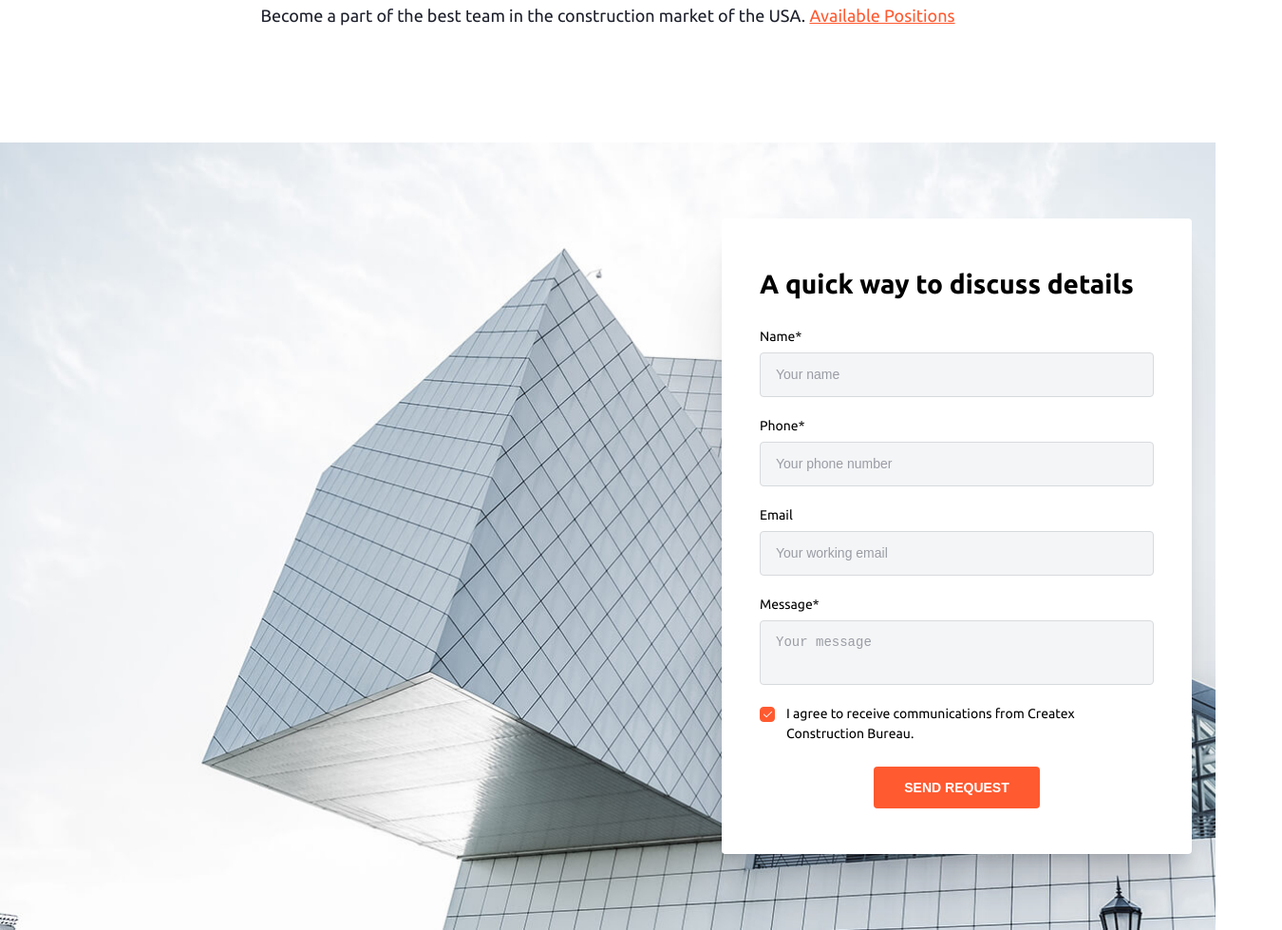
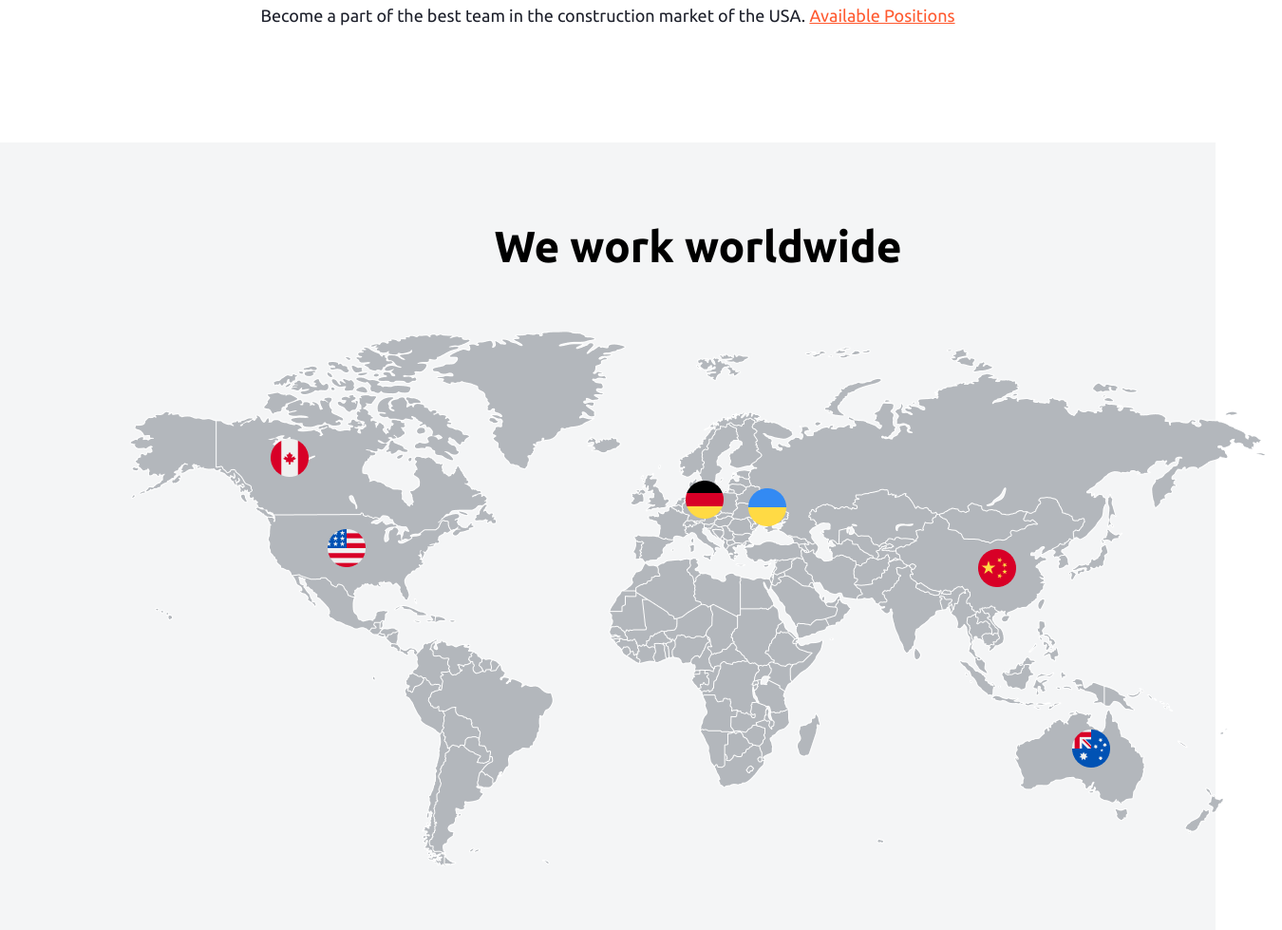
Before and after one commit to Dual1tyxd3v/createx, a website: page source/about.html in a window 1280 px wide. Shown: the part 4928-5907 px from the top of the page at 95% size, 1350 px wide, since content can reach past the window. Drawn offline with Linux system fonts and the light colour scheme.

Commit message:
Finished about page

```diff
--- a/source/about.html
+++ b/source/about.html
@@ -420,6 +420,13 @@
     </div>
   </section>
 
+  <section class="worldwide">
+    <div class="wrapper">
+      <h4 class="title worldwide__title">We work worldwide</h4>
+      <img src="./img/worldwide--bg.png" alt="Map" class="worldwide__img">
+    </div>
+  </section>
+
   <section class="request">
     <div class="wrapper request__wrapper">
       <div class="form request__content">
--- /dev/null
+++ b/source/sass/components/worldwide.scss
@@ -0,0 +1,13 @@
+.worldwide {
+  background-color: #f4f5f6;
+  text-align: center;
+  padding: 8rem 12rem;
+
+  &__img {
+    width: 100%;
+  }
+
+  &__title {
+    margin-bottom: 6rem;
+  }
+}
--- a/source/sass/style.scss
+++ b/source/sass/style.scss
@@ -31,3 +31,4 @@
 @import "./components/history.scss";
 @import "./components/a-clients.scss";
 @import "./components/team.scss";
+@import "./components/worldwide.scss";
```
Also changed, not shown: source/css/style.css, source/img/worldwide--bg.png (added).
